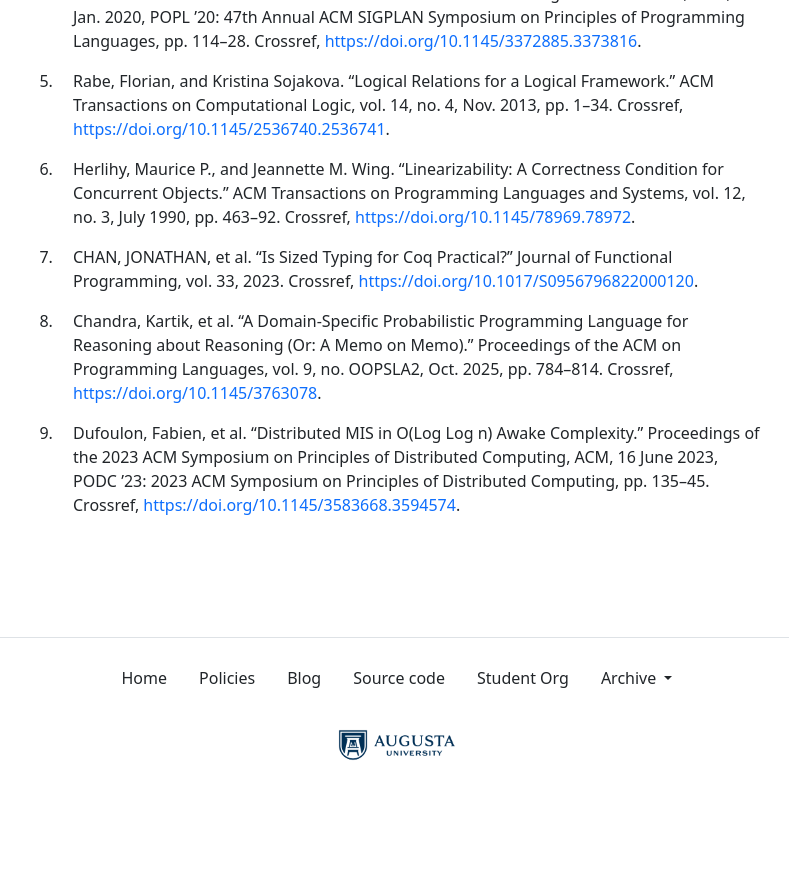
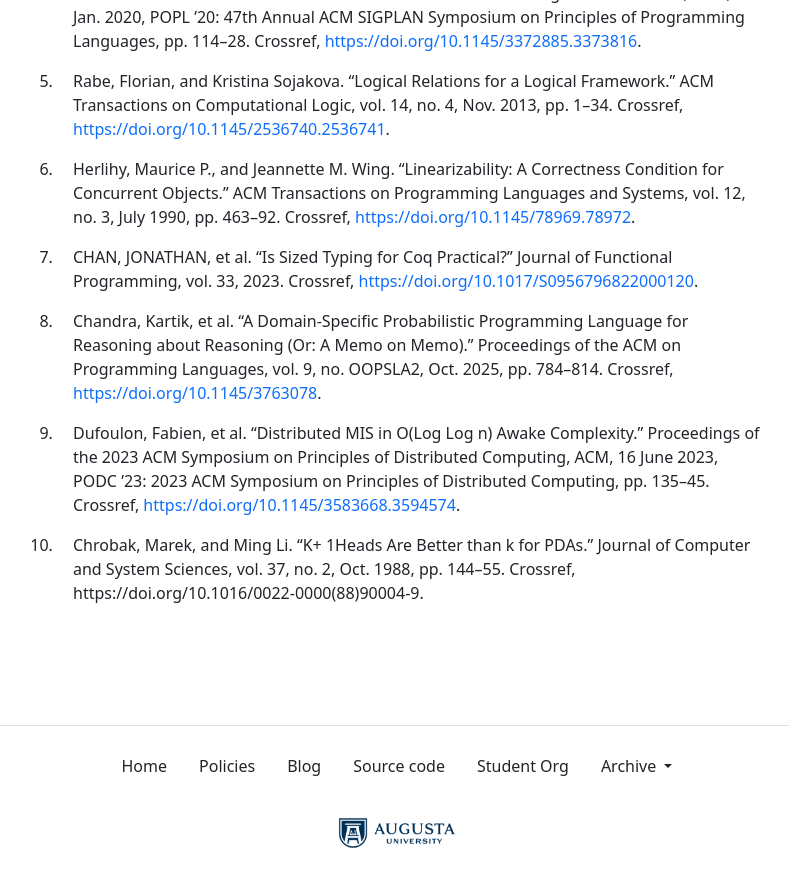
Before and after one commit to the-au-forml-lab/plgroup, a Jekyll site: the page built from docs/index.md, in a window 1280 px wide and 900 px high, scrolled down 1985 px. Shown: the top 887 px of the window, without its empty margins (243-1032 px from the left). Built offline with Jekyll 4.4.1, drawn with Linux system fonts in a browser that asks for light colours; before the commit the page ends 2797 px from its top, so only the background shows below that; some of the changed text lies outside the part shown.

Commit message:
[create-pull-request] automated change

```diff
--- a/data/history.txt
+++ b/data/history.txt
@@ -66,3 +66,4 @@
 10.1017/S0956796822000120
 10.1145/3763078
 10.1145/3583668.3594574
+10.1016/0022-0000(88)90004-9
--- a/docs/index.md
+++ b/docs/index.md
@@ -38,7 +38,7 @@ organization.
 | 7.  | March 13    | Is sized typing for Coq practical?                 | UH 227 (Fishbowl) |
 | 8.  | March 20    | A Domain-Specific Probabilistic Programming Language for Reasoning about Reasoning (Or: A Memo on memo)                 | UH 227 (Fishbowl) |
 | 9.  | March 27    | Distributed MIS in O(log log n) Awake Complexity                 | UH 227 (Fishbowl) |
-| 10. | April 3     | Paper 10 discussion                | UH 227 (Fishbowl) |
+| 10. | April 3     | k+ 1Heads are better than k for PDAs                | UH 227 (Fishbowl) |
 | 12. | April 24    | Awards Gala                        | UH 227 (Fishbowl) |
 
 No meetings March 6 (Spring Pause) and April 10 (Spring Break).
--- a/docs/papers.md
+++ b/docs/papers.md
@@ -7,3 +7,4 @@
 1. CHAN, JONATHAN, et al. “Is Sized Typing for Coq Practical?” Journal of Functional Programming, vol. 33, 2023. Crossref, <https://doi.org/10.1017/S0956796822000120>.
 1. Chandra, Kartik, et al. “A Domain-Specific Probabilistic Programming Language for Reasoning about Reasoning (Or: A Memo on Memo).” Proceedings of the ACM on Programming Languages, vol. 9, no. OOPSLA2, Oct. 2025, pp. 784–814. Crossref, <https://doi.org/10.1145/3763078>.
 1. Dufoulon, Fabien, et al. “Distributed MIS in O(Log Log n) Awake Complexity.” Proceedings of the 2023 ACM Symposium on Principles of Distributed Computing, ACM, 16 June 2023, PODC ’23: 2023 ACM Symposium on Principles of Distributed Computing, pp. 135–45. Crossref, <https://doi.org/10.1145/3583668.3594574>.
+1. Chrobak, Marek, and Ming Li. “K+ 1Heads Are Better than k for PDAs.” Journal of Computer and System Sciences, vol. 37, no. 2, Oct. 1988, pp. 144–55. Crossref, https://doi.org/10.1016/0022-0000(88)90004-9.
```
